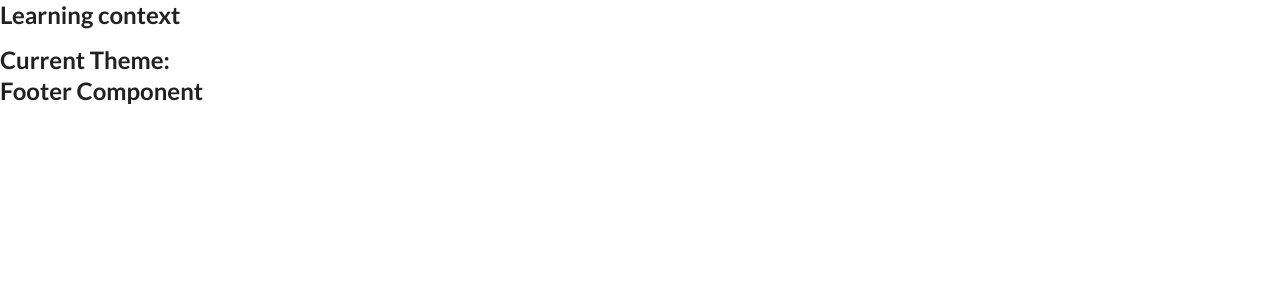
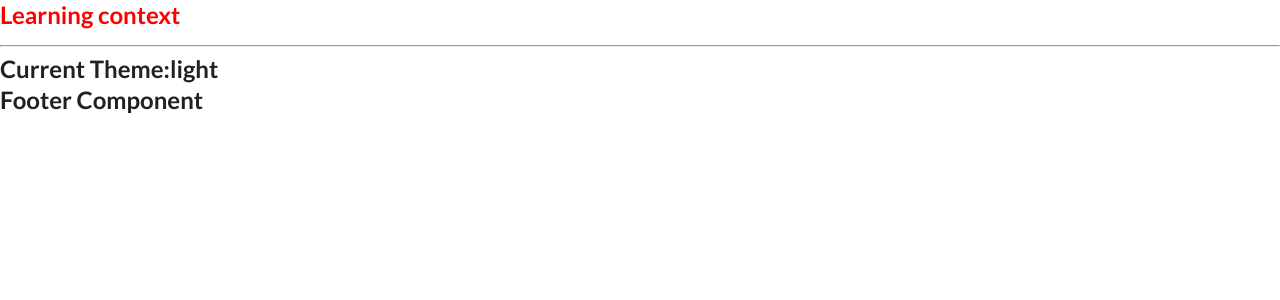
Before and after one commit to fatihece/context-template, a React (Create React App) app: page / in a window 1280 px wide. Shown: the top 300 px of the page. Built offline with nearby package versions, Linux system fonts and the light colour scheme.

Commit message:
modified header.js

```diff
--- a/src/App.js
+++ b/src/App.js
@@ -3,10 +3,12 @@ import Footer from './Footer'
 import Header from './Header'
 
 const App = () => {
+    const[theme, setTheme] = React.useState("light")
     return (
         <div>
-            <h2>Learning context </h2>
-            <Header />
+            <h2 style={{ color: "red" }}>Learning context </h2>
+            <hr/>
+            <Header theme={theme} setTheme={ setTheme}/>
             <Footer />
         </div>
     )
--- a/src/Header.js
+++ b/src/Header.js
@@ -1,9 +1,9 @@
 import React from 'react'
 
-const Header = () => {
+const Header = ({theme}) => {
     return (
         <div>
-            <h2>Current Theme: </h2>
+            <h2>Current Theme:{theme} </h2>
         </div>
     )
 }
```
